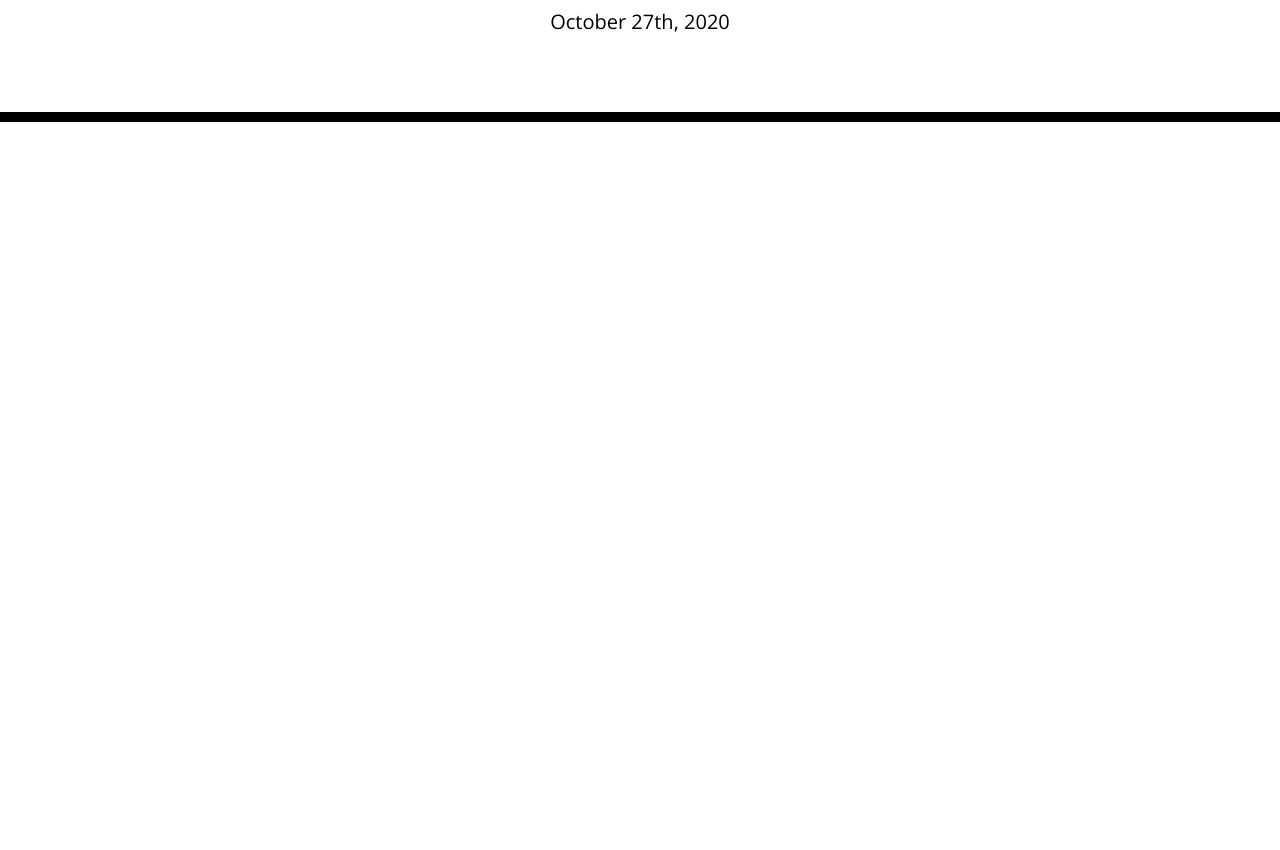
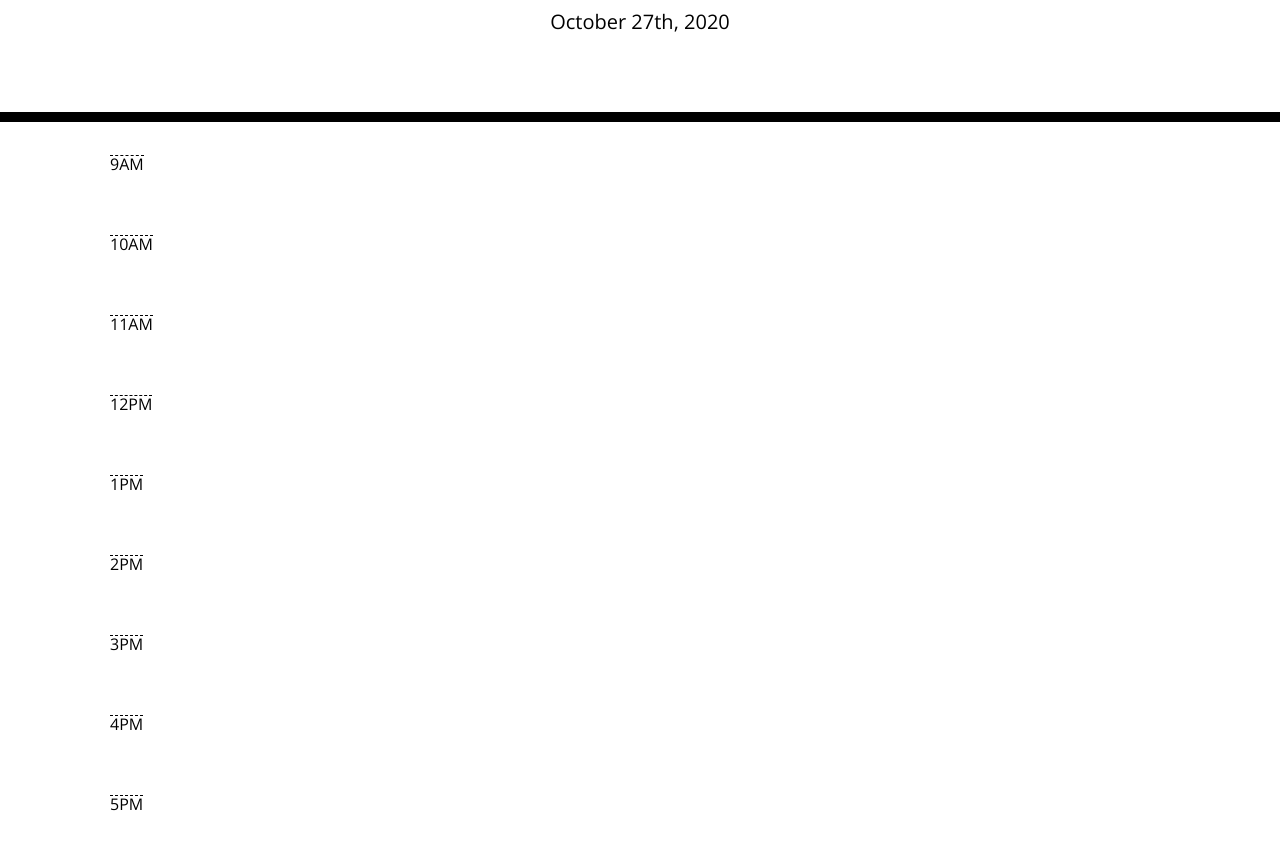
Before and after one commit to cdunahee36/Calender-App, a plain HTML site: page index.html in a window 1280 px wide. Shown: the part 182-1032 px from the top of the page. Before the commit the page ends 800 px from the top, so only its background shows below. Drawn offline with nearby package versions, Linux system fonts and the light colour scheme.

Commit message:
Created list for the text boxes and added the time stamp for each.

```diff
--- a/index.html
+++ b/index.html
@@ -31,8 +31,54 @@
       <p id="currentDay" class="lead"></p>
     </header>
     <div class="container">
-      <!-- Timeblocks go here -->
-    </div>
+      <ul>
+        <li class="row">
+          <article class="hour" id="9"></article>
+          <content></content>
+          <aside></aside>
+        </li>
+        <li class="row">
+          <article class="hour" id="10"></article>
+          <content></content>
+          <aside></aside>
+        </li>
+        <li class="row">
+          <article class="hour" id="11"></article>
+          <content></content>
+          <aside></aside>
+        </li>
+        <li class="row">
+          <article class="hour" id="12"></article>
+          <content></content>
+          <aside></aside>
+        </li>
+        <li class="row">
+          <article class="hour" id="1"></article>
+          <content></content>
+          <aside></aside>
+        </li>
+        <li class="row">
+          <article class="hour" id="2"></article>
+          <content></content>
+          <aside></aside>
+        </li>
+        <li class="row">
+          <article class="hour" id="3"></article>
+          <content></content>
+          <aside></aside>
+        </li>
+        <li class="row">
+          <article class="hour" id="4"></article>
+          <content></content>
+          <aside></aside>
+        </li>
+        <li class="row">
+          <article class="hour" id="5"></article>
+          <content></content>
+          <aside></aside>
+        </li>
+      </ul>
+     </div>
 
     <script type="text/javascript">
       //Create a header with the current date.
@@ -45,6 +91,25 @@
       var dayYear = moment().format('MMMM Do, YYYY');
       firstDay.text(dayYear);
 
+      var hour9 = $('#9');
+      var hour10 = $('#10');
+      var hour11 = $('#11');
+      var hour12 = $('#12');
+      var hour1 = $('#1');
+      var hour2 = $('#2');
+      var hour3 = $('#3');
+      var hour4 = $('#4');
+      var hour5 = $('#5');
+
+      hour9.text("9AM")
+      hour10.text("10AM")
+      hour11.text("11AM")
+      hour12.text("12PM")
+      hour1.text("1PM")
+      hour2.text("2PM")
+      hour3.text("3PM")
+      hour4.text("4PM")
+      hour5.text("5PM")
 
 
 
--- a/style.css
+++ b/style.css
@@ -21,11 +21,11 @@ textarea{
   border-bottom: 10px solid black;
 }
 
-.description{
+.description {
   white-space: pre-wrap;
 }
 
-.time-block{
+.time-block {
   text-align: center;
   border-radius: 15px;
 }
@@ -41,6 +41,8 @@ textarea{
   color: #000000;
   border-top: 1px dashed #000000;
 }
+
+
 
 .past {
   background-color: #d3d3d3;
```
